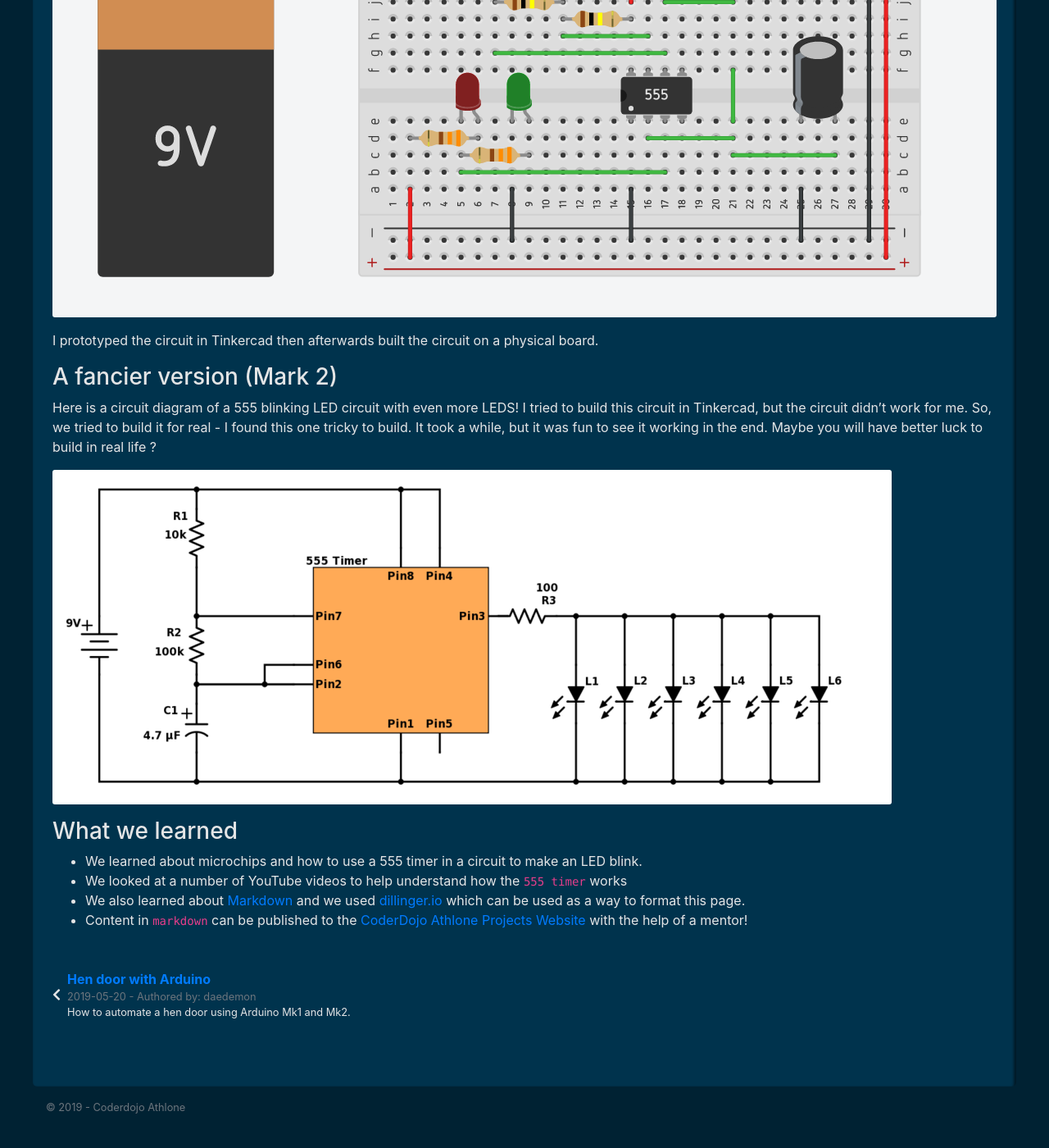
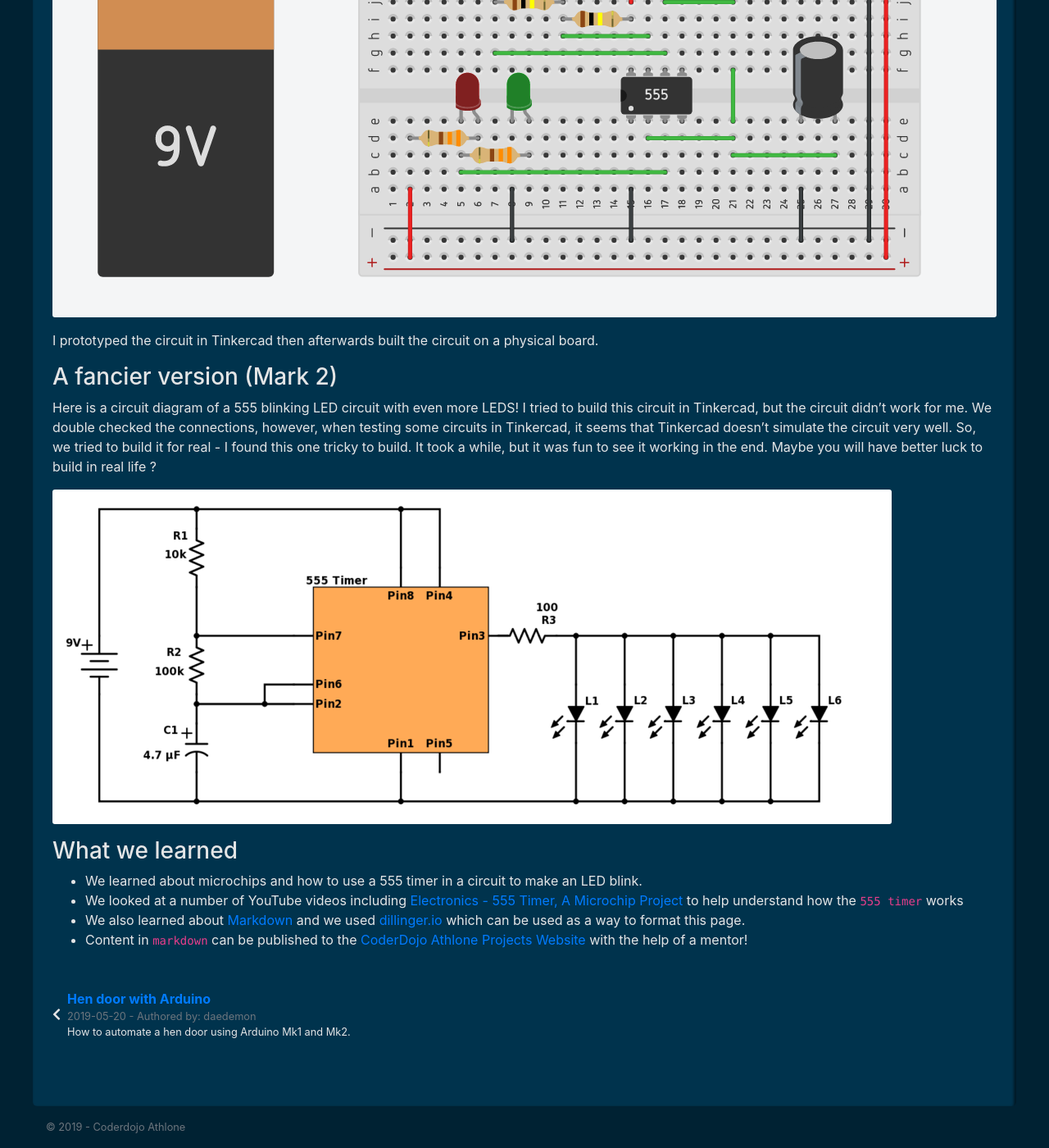
Before and after one commit to CoderdojoAthlone/coderdojoathlone.github.io, a Jekyll site: the page built from _posts/en/projects/2019-02-23-blinking-led-555.md, in a window 1280 px wide and 1400 px high, scrolled down 1684 px. Shown: the whole window at 82% size. Built offline with Jekyll 4.4.1, drawn with Linux system fonts in a browser that asks for light colours; before the commit the page ends 3060 px from its top, so only the background shows below that; some of the changed text lies outside the part shown.

Commit message:
Fixing typos post review

```diff
--- a/_posts/en/projects/2019-02-23-blinking-led-555.md
+++ b/_posts/en/projects/2019-02-23-blinking-led-555.md
@@ -56,7 +56,7 @@ I prototyped the circuit in Tinkercad then afterwards built the circuit on a phy
 ### A fancier version (Mark 2)
 
 Here is a circuit diagram of a 555 blinking LED circuit with even more LEDS! I tried to build this circuit in Tinkercad,
-but the circuit didn't work for me.
+but the circuit didn't work for me. We double checked the connections, however, when testing some circuits in Tinkercad, it seems that Tinkercad doesn't simulate the circuit very well.
 So, we tried to build it for real - I found this one tricky to build. It took a while, but it was fun to see it working in the end.
 Maybe you will have better luck to build in real life ?
 
@@ -66,6 +66,6 @@ Maybe you will have better luck to build in real life ?
 ### What we learned
 
 * We learned about microchips and how to use a 555 timer in a circuit to make an LED blink.
-* We looked at a number of YouTube videos to help understand how the `555 timer` works
+* We looked at a number of YouTube videos including [Electronics - 555 Timer, A Microchip Project](https://www.youtube.com/watch?v=4yy_Wk8zoyE) to help understand how the `555 timer` works
 * We also learned about [Markdown](https://github.com/adam-p/markdown-here/wiki/Markdown-Cheatsheet) and we used [dillinger.io](https://dillinger.io/) which can be used as a way to format this page.
 * Content in `markdown` can be published to the  [CoderDojo Athlone Projects Website](https://coderdojoathlone.com/en/projects/) with the help of a mentor!
```
Also changed, not shown: other parts of _posts/en/projects/2019-02-23-blinking-led-555.md (+2 -2 lines).
